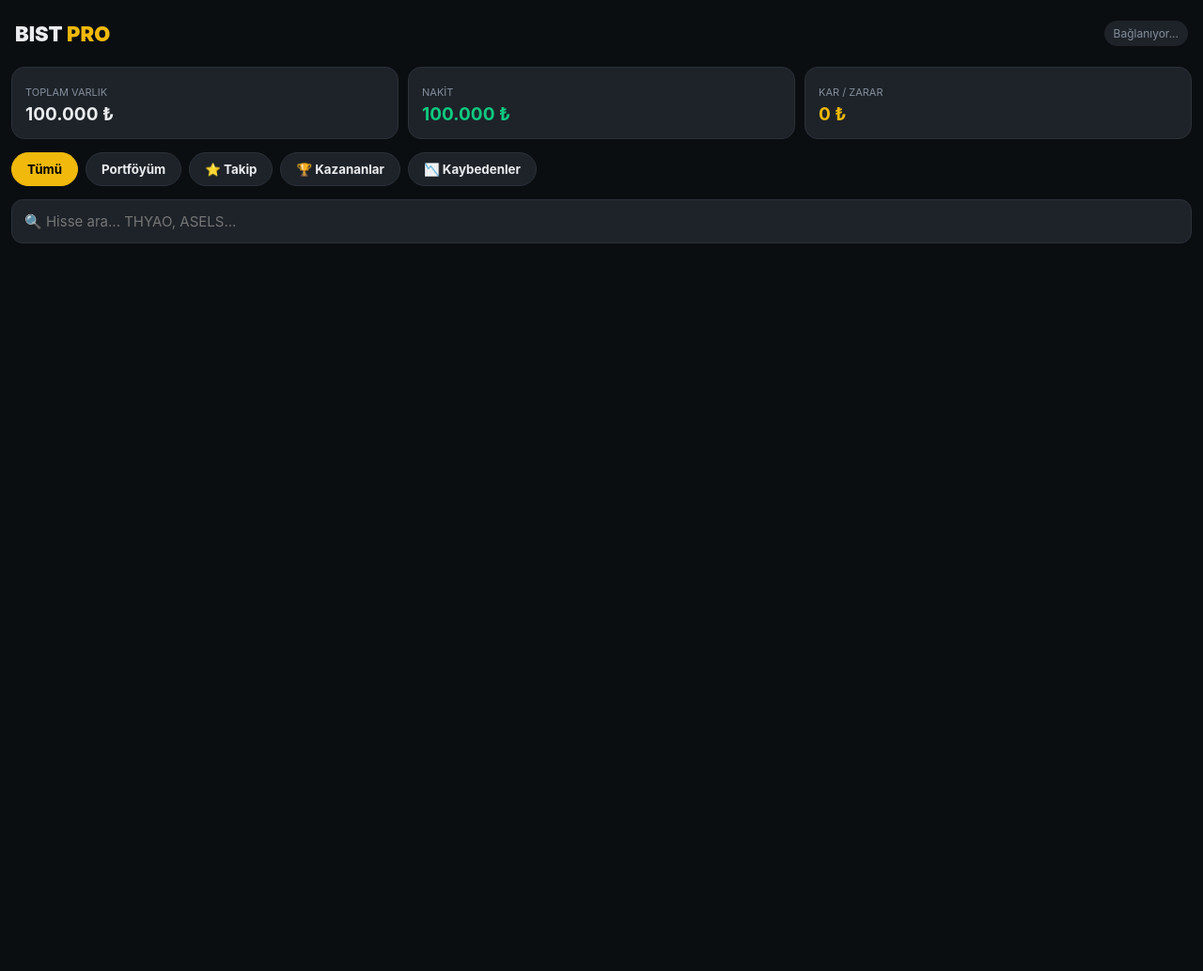
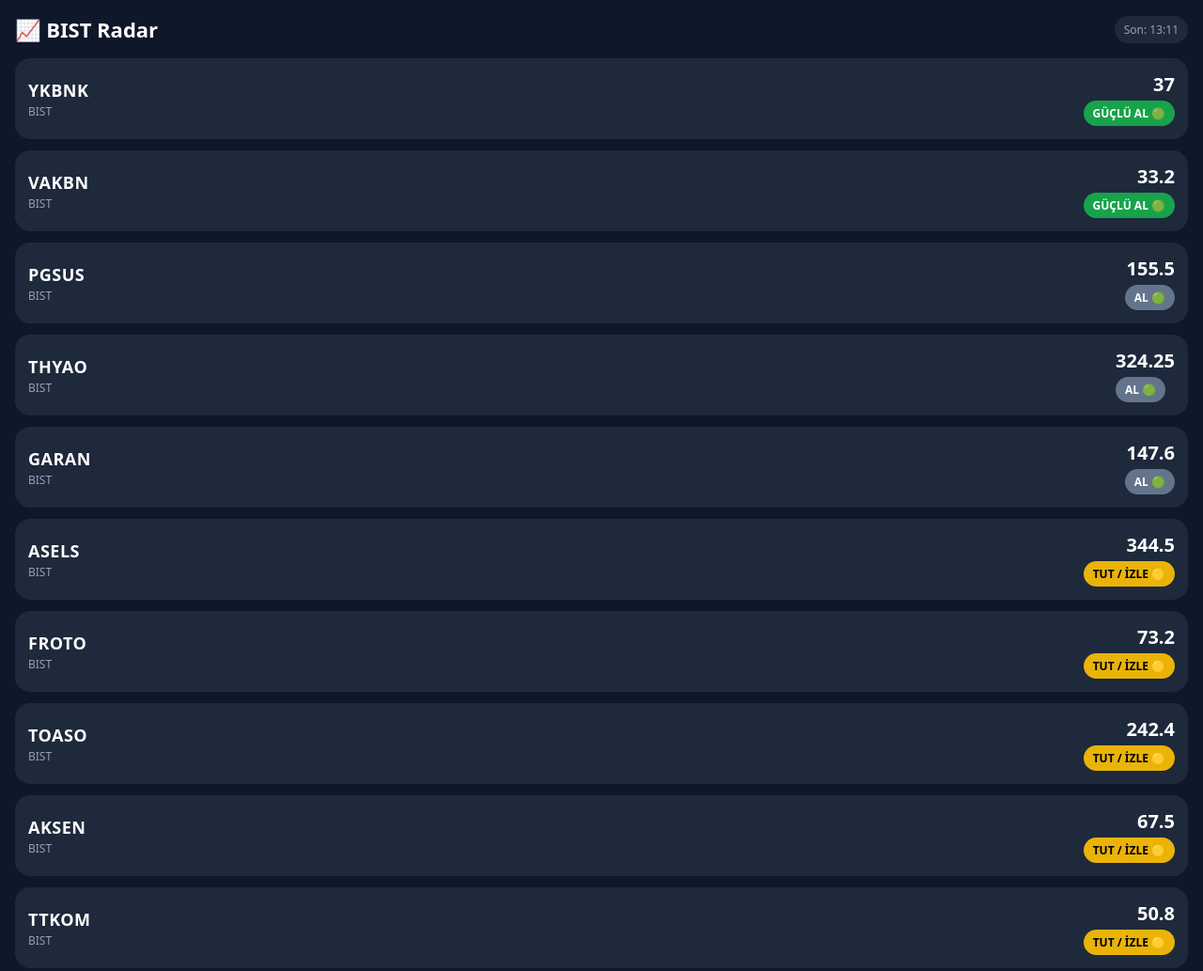
Before and after one commit to gncr03/bist-radar, a plain HTML site: page index.html in a window 1280 px wide. Shown: the top 1033 px of the page at 94% size. Before the commit the page ends 800 px from the top, so only its background shows below. Drawn offline with Linux system fonts and the light colour scheme.

Commit message:
Update index.html

```diff
--- a/index.html
+++ b/index.html
@@ -1,62 +1,74 @@
 <!DOCTYPE html>
-<html lang="tr"><head><meta charset="UTF-8"><meta name="viewport" content="width=device-width,initial-scale=1">
-<title>BIST PRO - Analiz Terminali</title>
+<html lang="tr">
+<head>
+<meta charset="UTF-8">
+<meta name="viewport" content="width=device-width, initial-scale=1.0">
+<title>BIST Radar</title>
 <style>
-*{box-sizing:border-box;margin:0;padding:0;font-family:-apple-system,BlinkMacSystemFont,'Segoe UI',Roboto,sans-serif}
-body{background:#0b0e11;color:#eaecef;padding:12px;padding-bottom:90px}
-.top{display:flex;justify-content:space-between;align-items:center;padding:10px 4px}
-.logo{font-size:22px;font-weight:900}.logo span{color:#f0b90b}
-.badge{background:#1e2329;padding:6px 10px;border-radius:20px;font-size:12px;color:#848e9c}
-.cards{display:grid;grid-template-columns:1fr 1fr 1fr;gap:10px;margin:12px 0}
-.card{background:#1e2329;border-radius:14px;padding:14px;border:1px solid #2b3139}
-.card small{color:#848e9c;font-size:11px}.card b{font-size:19px;display:block;margin-top:4px}
-.green{color:#0ecb81}.red{color:#f6465d}.gold{color:#f0b90b}
-.tabs{display:flex;gap:8px;margin:14px 0;overflow-x:auto}
-.tab{background:#1e2329;border:1px solid #2b3139;color:#eaecef;padding:9px 16px;border-radius:20px;white-space:nowrap;cursor:pointer;font-weight:700}
-.tab.active{background:#f0b90b;color:#000;border-color:#f0b90b}
-.search{width:100%;background:#1e2329;border:1px solid #2b3139;color:#fff;padding:13px;border-radius:12px;font-size:15px;outline:none;margin-bottom:12px}
-.stock{background:#1e2329;border:1px solid #2b3139;border-radius:14px;padding:13px;margin-bottom:10px}
-.row{display:flex;justify-content:space-between;align-items:center}
-.sym{font-weight:900;font-size:17px}.sym small{color:#848e9c;font-weight:400;font-size:12px}
-.price{font-weight:900;font-size:17px;text-align:right}.up{color:#0ecb81}.down{color:#f6465d}
-.meta{font-size:12px;color:#848e9c;margin-top:6px;display:flex;gap:10px;flex-wrap:wrap}
-.pill{padding:3px 8px;border-radius:20px;font-size:11px;font-weight:700;background:#2b3139}
-.btns{display:flex;gap:8px;margin-top:10px}
-.btn{flex:1;padding:11px;border:none;border-radius:10px;font-weight:900;font-size:14px;cursor:pointer}
-.buy{background:#0ecb81;color:#fff}.sell{background:#f6465d;color:#fff}.star{background:#2b3139;color:#f0b90b}.detail{background:#f0b90b;color:#000}
-.modal{position:fixed;inset:0;background:rgba(0,0,0,.85);display:none;align-items:flex-end;z-index:99}
-.modal.open{display:flex}.box{background:#1e2329;width:100%;border-radius:20px 20px 0 0;padding:20px;max-height:88vh;overflow-y:auto}
-.box input{width:100%;padding:14px;background:#0b0e11;border:1px solid #2b3139;color:#fff;border-radius:12px;font-size:18px;margin:12px 0;outline:none}
-.ana{background:#0b0e11;border:1px solid #2b3139;border-radius:12px;padding:13px;margin:10px 0;font-size:13px;line-height:1.7;color:#b7bdc6}
-.ana b{color:#fff}.kv{display:grid;grid-template-columns:1fr 1fr;gap:8px;margin:10px 0}.kv div{background:#0b0e11;border:1px solid #2b3139;border-radius:10px;padding:10px}.kv small{color:#848e9c;font-size:11px}.kv b{display:block;margin-top:3px;font-size:15px}
-.midas{background:#00c853;color:#fff}
-.hold{background:#1e2329;border:1px solid #f0b90b;border-radius:14px;padding:13px;margin-bottom:10px}
-.warn{background:#2b1a00;border:1px solid #f0b90b;border-radius:10px;padding:10px;font-size:12px;color:#f0b90b;margin-top:10px}
-</style></head>
+*{box-sizing:border-box;margin:0;padding:0;font-family:system-ui,-apple-system,sans-serif}
+body{background:#0f172a;color:#fff;padding:16px}
+.top{display:flex;justify-content:space-between;align-items:center;margin-bottom:16px}
+.top h1{font-size:22px}
+.top span{font-size:12px;background:#1e293b;padding:6px 10px;border-radius:20px;color:#94a3b8}
+#status{text-align:center;padding:12px;background:#1e293b;border-radius:12px;margin-bottom:12px;font-size:14px}
+.grid{display:grid;gap:12px}
+.card{background:#1e293b;border-radius:16px;padding:14px;display:flex;justify-content:space-between;align-items:center}
+.card b{font-size:18px;letter-spacing:.5px}
+.card small{color:#94a3b8;font-size:12px;display:block;margin-top:2px}
+.price{font-size:20px;font-weight:800;text-align:right}
+.badge{font-size:12px;font-weight:700;padding:5px 10px;border-radius:20px;display:inline-block;margin-top:4px}
+.AL{background:#16a34a}.GÜÇLÜ{background:#16a34a}.SAT{background:#dc2626}.GÜÇLÜSAT{background:#dc2626}.TUT{background:#eab308;color:#000}.BEKLE{background:#64748b}.NÖTR{background:#64748b}
+</style>
+</head>
 <body>
-<div class="top"><div class="logo">BIST <span>PRO</span></div><div class="badge" id="updated">Bağlanıyor...</div></div>
-<div class="cards">
-<div class="card"><small>TOPLAM VARLIK</small><b id="total">100.000 ₺</b></div>
-<div class="card"><small>NAKİT</small><b class="green" id="cash">100.000 ₺</b></div>
-<div class="card"><small>KAR / ZARAR</small><b class="gold" id="pnl">0 ₺</b></div>
-</div>
-<div class="tabs">
-<button class="tab active" onclick="setTab('all',this)">Tümü</button>
-<button class="tab" onclick="setTab('port',this)">Portföyüm</button>
-<button class="tab" onclick="setTab('fav',this)">⭐ Takip</button>
-<button class="tab" onclick="setTab('gain',this)">🏆 Kazananlar</button>
-<button class="tab" onclick="setTab('lose',this)">📉 Kaybedenler</button>
-</div>
-<input class="search" id="q" placeholder="🔍 Hisse ara... THYAO, ASELS..." oninput="render()">
-<div id="list"></div>
+<div class="top"><h1>📈 BIST Radar</h1><span id="time">Bağlanıyor...</span></div>
+<div id="status">Veriler yükleniyor...</div>
+<div class="grid" id="list"></div>
 
-<div class="modal" id="modal"><div class="box">
-<h3 id="mTitle">THYAO</h3><p id="mInfo" style="color:#848e9c;font-size:13px;margin-top:6px"></p>
-<input type="number" id="qty" value="10" min="1"><p id="mTotal"></p>
-<div style="display:flex;gap:10px"><button class="btn buy" onclick="doTrade('buy')">🟢 AL</button><button class="btn sell" onclick="doTrade('sell')">🔴 SAT</button><button class="btn" style="background:#2b3139;color:#fff" onclick="closeModal()">Kapat</button></div>
-</div></div>
+<script>
+async function load(){
+  try{
+    const res = await fetch('data.json?v=' + Date.now());
+    if(!res.ok) throw new Error('data.json bulunamadı: '+res.status);
+    const j = await res.json();
 
-<div class="modal" id="detailModal"><div class="box">
-<h3 id="dTitle">Detay</h3><p id="dSignal" style="font-weight:900;margin-top:6px"></p>
-<div class="kv">
-<div><small>ŞU ANKİ FİYAT</small><b id="d
+    // Her türlü yapıyı kabul et
+    let arr = [];
+    if(Array.isArray(j)) arr = j;
+    else if(Array.isArray(j.hisseler)) arr = j.hisseler;
+    else if(Array.isArray(j.stocks)) arr = j.stocks;
+    else if(Array.isArray(j.data)) arr = j.data;
+    else if(Array.isArray(j.results)) arr = j.results;
+    else if(typeof j === 'object'){
+      // { "YKBNK": {...} } gibi obje ise
+      const keys = Object.keys(j).filter(k=>!['Güncellendi','guncellendi','updated','time','tarih'].includes(k));
+      if(keys.length && typeof j[keys[0]]==='object') arr = keys.map(k=>({...j[k], sym:k}));
+    }
+
+    const time = j.Güncellendi || j.guncellendi || j.updated || j.time || j.tarih || new Date().toLocaleTimeString('tr-TR');
+    document.getElementById('time').textContent = 'Son: ' + time;
+
+    if(!arr.length){ document.getElementById('status').textContent='Veri boş görünüyor. data.json boş.'; return; }
+    document.getElementById('status').style.display='none';
+
+    document.getElementById('list').innerHTML = arr.map(h=>{
+      const sym = h.sym || h.sembol || h.symbol || h.code || h.hisse || h.ticker || '?';
+      const fiyat = h.fiyat ?? h.price ?? h.last ?? h.close ?? h.kapanis ?? '-';
+      const sinyal = (h.sinyal || h.signal || h.yorum || h.durum || '').toString().toUpperCase();
+      let cls='NÖTR';
+      if(sinyal.includes('GÜÇLÜ AL')||sinyal==='AL') cls='AL';
+      else if(sinyal.includes('GÜÇLÜ SAT')||sinyal==='SAT') cls='SAT';
+      else if(sinyal.includes('TUT')) cls='TUT';
+      else if(sinyal.includes('BEKLE')) cls='BEKLE';
+      const degisim = h.degisim ?? h.change ?? h.yuzde ?? '';
+      return `<div class="card"><div><b>${sym}</b><small>${degisim!==''? 'Değişim: '+degisim : 'BIST'}</small></div><div><div class="price">${fiyat}</div><span class="badge ${cls}">${sinyal||'TUT'}</span></div></div>`;
+    }).join('');
+  }catch(e){
+    document.getElementById('status').textContent='Hata: '+e.message+' - data.json aynı klasörde mi kontrol et';
+    document.getElementById('time').textContent='Bağlanamadı';
+  }
+}
+load();
+</script>
+</body>
+</html>
```
